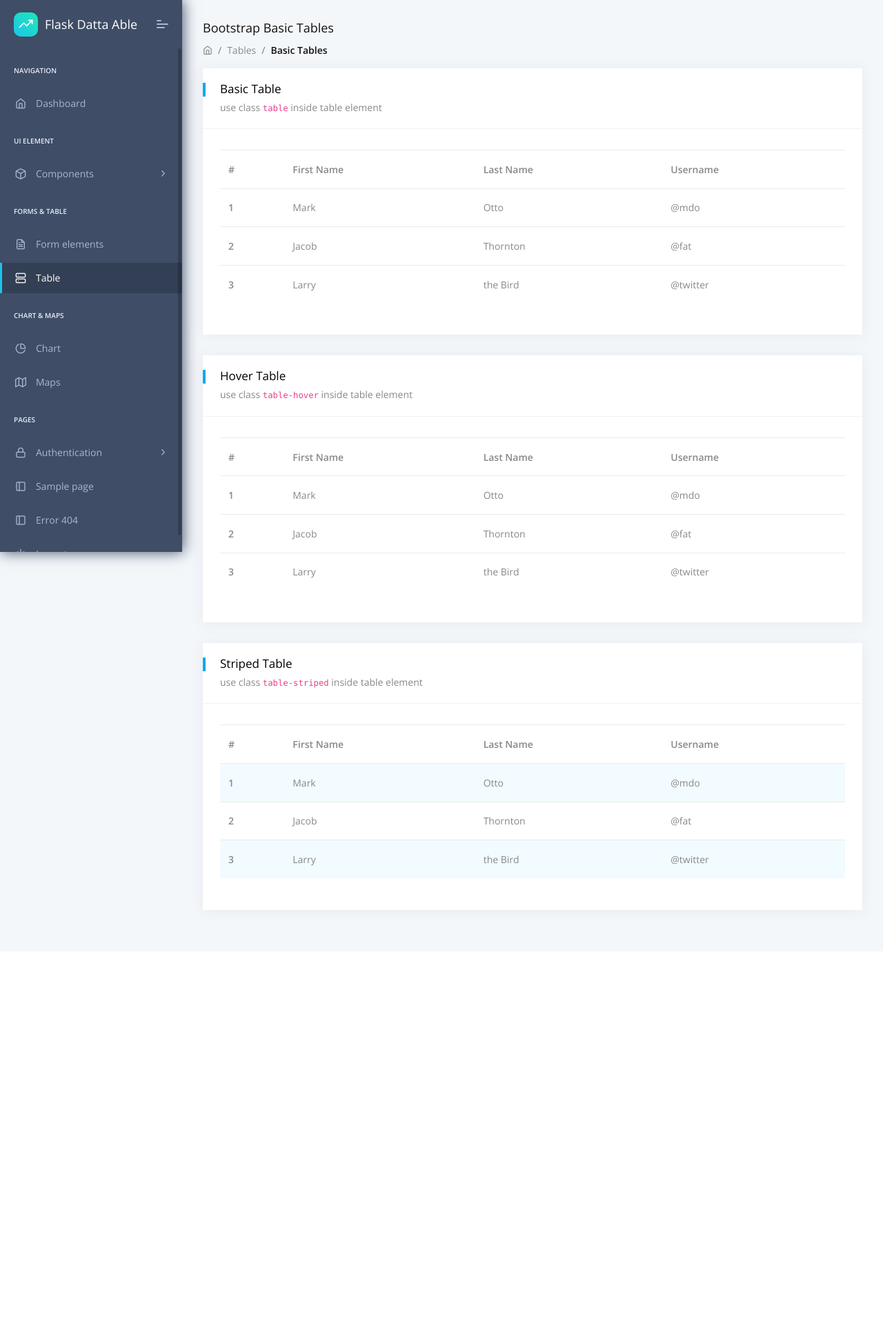
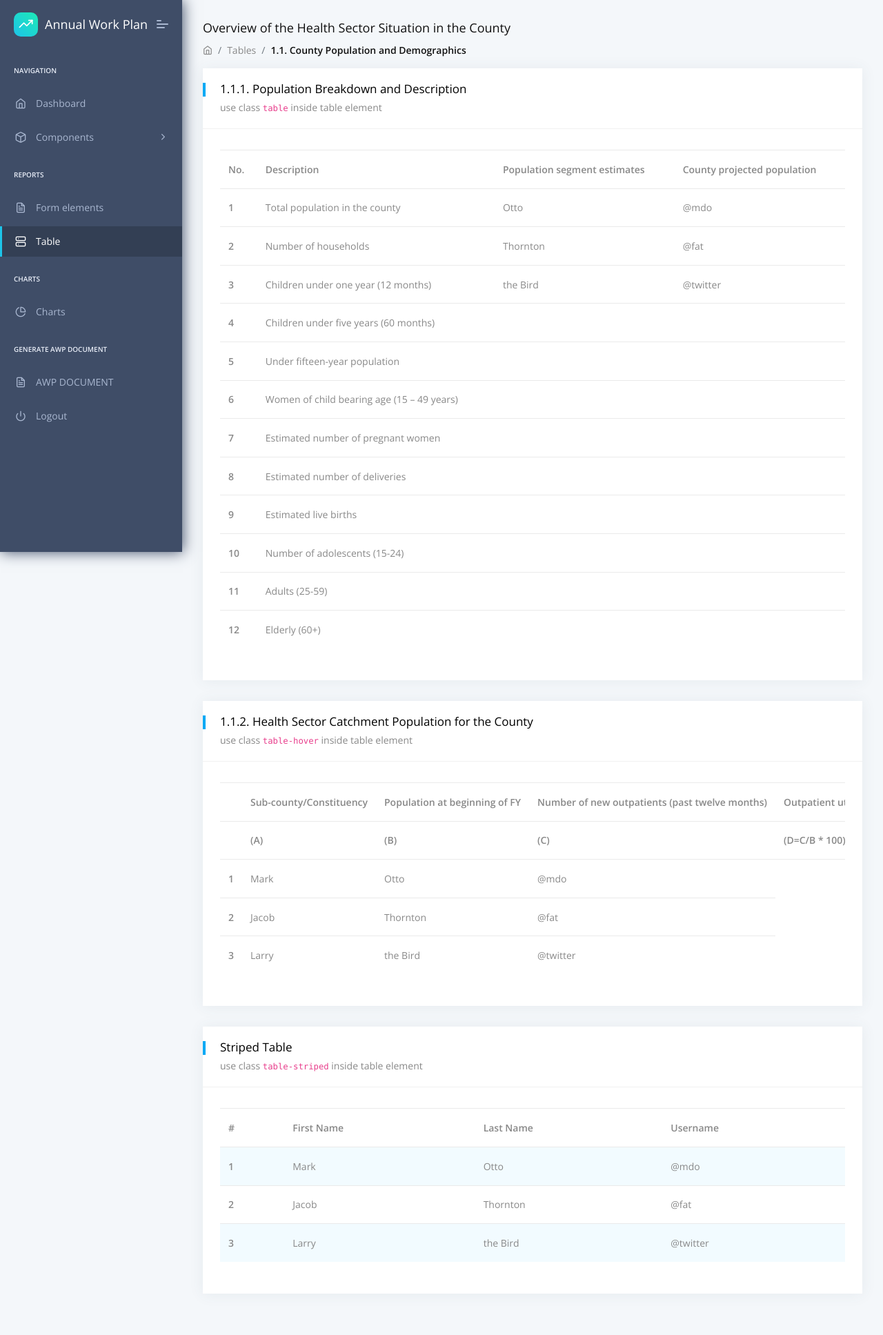
Before and after one commit to ian-njuguna11/AWP_kabarak, a Flask app: page /ui-tables.html in a window 1280 px wide. Shown: the whole page at 69% size. Before the commit the page ends 1333 px from the top, so only its background shows below. Run offline with Flask 2, Linux system fonts and the light colour scheme; the visitor is signed in with stand-in values (Sample User, id 1); some libraries are stand-ins or nearby versions.

Commit message:
awp ui changes

```diff
--- a/app/base/templates/includes/sidebar.html
+++ b/app/base/templates/includes/sidebar.html
@@ -7,7 +7,7 @@
                     <div class="b-bg">
                         <i class="feather icon-trending-up"></i>
                     </div>
-                    <span class="b-title">Flask Datta Able</span>
+                    <span class="b-title">Annual Work Plan</span>
                 </a>
                 <a class="mobile-menu" id="mobile-collapse" href="javascript:"><span></span></a>
             </div>
@@ -20,23 +20,25 @@
                         class="nav-item {% if 'index' in segment %} active {% endif %}">
                         <a href="/" class="nav-link "><span class="pcoded-micon"><i class="feather icon-home"></i></span><span class="pcoded-mtext">Dashboard</span></a>
                     </li>
-                    <li class="nav-item pcoded-menu-caption">
-                        <label>UI Element</label>
-                    </li>
+<!--                    <li class="nav-item pcoded-menu-caption">-->
+<!--                        <label>UI Element</label>-->
+<!--                    </li>-->
                     <li data-username="basic components Button Alert Badges breadcrumb Paggination progress Tooltip popovers Carousel Cards Collapse Tabs pills Modal Grid System Typography Extra Shadows Embeds" class="nav-item pcoded-hasmenu">
                         <a href="javascript:" class="nav-link "><span class="pcoded-micon"><i class="feather icon-box"></i></span><span class="pcoded-mtext">Components</span></a>
                         <ul class="pcoded-submenu">
-                            <li class=""><a href="/ui-button.html" class="">Button</a></li>
-                            <li class=""><a href="/ui-badges.html" class="">Badges</a></li>
-                            <li class=""><a href="/ui-breadcrumb-pagination.html" class="">Breadcrumb & paggination</a></li>
-                            <li class=""><a href="/ui-collapse.html" class="">Collapse</a></li>
-                            <li class=""><a href="/ui-tabs.html" class="">Tabs & pills</a></li>
-                            <li class=""><a href="/ui-typography.html" class="">Typography</a></li>
-                            <li class=""><a href="/ui-icons.html" class="">Feather<span class="pcoded-badge label label-danger">NEW</span></a></li>
+<!--                            <li class=""><a href="/ui-button.html" class="">level I</a></li>-->
+<!--                            <li class=""><a href="/ui-badges.html" class="">level II & III</a></li>-->
+<!--                            <li class=""><a href="/ui-breadcrumb-pagination.html" class="">level IV & V</a></li>-->
+<!--                            <li class=""><a href="/ui-collapse.html" class="">Collapse</a></li>-->
+                            <li class=""><a href="/ui-tabs.html" class="">LEVEL ONE</a></li>
+                            <li class=""><a href="/ui-tabs.html" class="">LEVEL TWO&THREE</a></li>
+                            <li class=""><a href="/ui-tabs.html" class="">LEVEL FOUR&FIVE</a></li>
+<!--                            <li class=""><a href="/ui-typography.html" class="">LEVEL TWO&THREE</a></li>-->
+<!--                            <li class=""><a href="/ui-icons.html" class="">LEVEL FOUR&FIVE<span class="pcoded-badge label label-danger">NEW</span></a></li>-->
                         </ul>
                     </li>
                     <li class="nav-item pcoded-menu-caption">
-                        <label>Forms & table</label>
+                        <label>Reports</label>
                     </li>
                     <li data-username="form elements advance componant validation masking wizard picker select"
                         class="nav-item {% if 'ui-forms' in segment %} active {% endif %}">
@@ -47,30 +49,35 @@
                         <a href="/ui-tables.html" class="nav-link "><span class="pcoded-micon"><i class="feather icon-server"></i></span><span class="pcoded-mtext">Table</span></a>
                     </li>
                     <li class="nav-item pcoded-menu-caption">
-                        <label>Chart & Maps</label>
+                        <label>Charts</label>
                     </li>
                     <li data-username="Charts Morris"
                         class="nav-item {% if 'charts-morris' in segment %} active {% endif %}">
-                        <a href="/charts-morris.html" class="nav-link "><span class="pcoded-micon"><i class="feather icon-pie-chart"></i></span><span class="pcoded-mtext">Chart</span></a></li>
-                    <li data-username="Maps Google"
-                         class="nav-item {% if 'maps-google' in segment %} active {% endif %}">
-                        <a href="/maps-google.html" class="nav-link "><span class="pcoded-micon"><i class="feather icon-map"></i></span><span class="pcoded-mtext">Maps</span></a></li>
+                        <a href="/charts-morris.html" class="nav-link "><span class="pcoded-micon"><i class="feather icon-pie-chart"></i></span><span class="pcoded-mtext">Charts</span></a></li>
+<!--                    <li data-username="Maps Google" -->
+<!--                         class="nav-item {% if 'maps-google' in segment %} active {% endif %}">-->
+<!--                        <a href="/maps-google.html" class="nav-link "><span class="pcoded-micon"><i class="feather icon-map"></i></span><span class="pcoded-mtext">Maps</span></a></li>-->
+<!--                    <li class="nav-item pcoded-menu-caption">-->
+<!--                        <label>Pages</label>-->
+<!--                    </li>-->
+<!--                    <li data-username="Authentication Sign up Sign in reset password Change password Personal information profile settings map form subscribe" class="nav-item pcoded-hasmenu">-->
+<!--                        <a href="javascript:" class="nav-link "><span class="pcoded-micon"><i class="feather icon-lock"></i></span><span class="pcoded-mtext">Authentication</span></a>-->
+<!--                        <ul class="pcoded-submenu">-->
+<!--                            <li class=""><a href="/auth-reset-pass.html" class="">Reset Pass</a></li>-->
+<!--                            <li class=""><a href="/login.html" class="">Login (template)</a></li>-->
+<!--                            <li class=""><a href="/register.html" class="">Register (template)</a></li>-->
+<!--                        </ul>-->
+<!--                    </li>-->
+<!--                    <li data-username="Sample Page" -->
+<!--                        class="nav-item {% if 'page-blank' in segment %} active {% endif %}">-->
+<!--                        <a href="/page-blank.html" class="nav-link"><span class="pcoded-micon"><i class="feather icon-sidebar"></i></span><span class="pcoded-mtext">Sample page</span></a></li>-->
+<!--                    <li data-username="Sample Page" class="nav-item"><a href="/page-404.html" class="nav-link"><span class="pcoded-micon"><i class="feather icon-sidebar"></i></span><span class="pcoded-mtext">Error 404</span></a></li>-->
                     <li class="nav-item pcoded-menu-caption">
-                        <label>Pages</label>
+                        <label>GENERATE AWP DOCUMENT</label>
                     </li>
-                    <li data-username="Authentication Sign up Sign in reset password Change password Personal information profile settings map form subscribe" class="nav-item pcoded-hasmenu">
-                        <a href="javascript:" class="nav-link "><span class="pcoded-micon"><i class="feather icon-lock"></i></span><span class="pcoded-mtext">Authentication</span></a>
-                        <ul class="pcoded-submenu">
-                            <li class=""><a href="/auth-reset-pass.html" class="">Reset Pass</a></li>
-                            <li class=""><a href="/login.html" class="">Login (template)</a></li>
-                            <li class=""><a href="/register.html" class="">Register (template)</a></li>
-                        </ul>
-                    </li>
-                    <li data-username="Sample Page"
-                        class="nav-item {% if 'page-blank' in segment %} active {% endif %}">
-                        <a href="/page-blank.html" class="nav-link"><span class="pcoded-micon"><i class="feather icon-sidebar"></i></span><span class="pcoded-mtext">Sample page</span></a></li>
-                    <li data-username="Sample Page" class="nav-item"><a href="/page-404.html" class="nav-link"><span class="pcoded-micon"><i class="feather icon-sidebar"></i></span><span class="pcoded-mtext">Error 404</span></a></li>
-
+                    <li data-username="Charts Morris"
+                        class="nav-item {% if 'charts-morris' in segment %} active {% endif %}">
+                        <a href="/charts-morris.html" class="nav-link "><span class="pcoded-micon"><i class="feather icon-file-text"></i></span><span class="pcoded-mtext">AWP DOCUMENT</span></a></li>
                     <li data-username="Disabled Menu" class="nav-item">
                         <a href="{{ url_for('base_blueprint.logout') }}" class="nav-link">
                             <span class="pcoded-micon"><i class="feather icon-power"></i></span><span class="pcoded-mtext">Logout</span>
--- a/app/home/templates/charts-morris.html
+++ b/app/home/templates/charts-morris.html
@@ -19,12 +19,12 @@
                 <div class="row align-items-center">
                     <div class="col-md-12">
                         <div class="page-header-title">
-                            <h5 class="m-b-10">Morris Chart</h5>
+                            <h3 class="m-b-10"><b>Annual Work Plan Charts</b></h3>
                         </div>
                         <ul class="breadcrumb">
                             <li class="breadcrumb-item"><a href="/"><i class="feather icon-home"></i></a></li>
-                            <li class="breadcrumb-item"><a href="javascript:">Chart</a></li>
-                            <li class="breadcrumb-item"><a href="javascript:">Morris Chart</a></li>
+                            <li class="breadcrumb-item"><a href="javascript:">Charts</a></li>
+                            <li class="breadcrumb-item"><a href="javascript:">AWP Charts</a></li>
                         </ul>
                     </div>
                 </div>
--- a/app/home/templates/ui-tables.html
+++ b/app/home/templates/ui-tables.html
@@ -15,12 +15,12 @@
                 <div class="row align-items-center">
                     <div class="col-md-12">
                         <div class="page-header-title">
-                            <h5 class="m-b-10">Bootstrap Basic Tables</h5>
+                            <h5 class="m-b-10">Overview of the Health Sector Situation in the County</h5>
                         </div>
                         <ul class="breadcrumb">
                             <li class="breadcrumb-item"><a href="index.html"><i class="feather icon-home"></i></a></li>
                             <li class="breadcrumb-item"><a href="#!">Tables</a></li>
-                            <li class="breadcrumb-item"><a href="javascript:">Basic Tables</a></li>
+                            <li class="breadcrumb-item"><a href="javascript:">1.1.	County Population and Demographics</a></li>
                         </ul>
                     </div>
                 </div>
@@ -35,7 +35,7 @@
                     <div class="col-xl-12">
                         <div class="card">
                             <div class="card-header">
-                                <h5>Basic Table</h5>
+                                <h5>1.1.1.	Population Breakdown and Description </h5>
                                 <span class="d-block m-t-5">use class <code>table</code> inside table element</span>
                             </div>
                             <div class="card-block table-border-style">
@@ -43,30 +43,84 @@
                                     <table class="table">
                                         <thead>
                                             <tr>
-                                                <th>#</th>
-                                                <th>First Name</th>
-                                                <th>Last Name</th>
-                                                <th>Username</th>
+                                                <th>No.</th>
+                                                <th>Description</th>
+                                                <th>Population segment estimates</th>
+                                                <th>County projected population</th>
                                             </tr>
                                         </thead>
                                         <tbody>
                                             <tr>
                                                 <th scope="row">1</th>
-                                                <td>Mark</td>
+                                                <td>Total population in the county</td>
                                                 <td>Otto</td>
                                                 <td>@mdo</td>
                                             </tr>
                                             <tr>
                                                 <th scope="row">2</th>
-                                                <td>Jacob</td>
+                                                <td>Number of households</td>
                                                 <td>Thornton</td>
                                                 <td>@fat</td>
                                             </tr>
                                             <tr>
                                                 <th scope="row">3</th>
-                                                <td>Larry</td>
+                                                <td>Children under one year (12 months)</td>
                                                 <td>the Bird</td>
                                                 <td>@twitter</td>
+                                            </tr>
+                                            <tr>
+                                                <th scope="row">4</th>
+                                                <td>Children under five years (60 months)</td>
+                                                <td></td>
+                                                <td></td>
+                                            </tr>
+                                            <tr>
+                                                <th scope="row">5</th>
+                                                <td>Under fifteen-year population</td>
+                                                <td></td>
+                                                <td></td>
+                                            </tr>
+                                            <tr>
+                                                <th scope="row">6</th>
+                                                <td>Women of child bearing age (15 – 49 years)</td>
+                                                <td></td>
+                                                <td></td>
+                                            </tr>
+                                            <tr>
+                                                <th scope="row">7</th>
+                                                <td>Estimated number of pregnant women</td>
+                                                <td></td>
+                                                <td></td>
+                                            </tr>
+                                            <tr>
+                                                <th scope="row">8</th>
+                                                <td>Estimated number of deliveries</td>
+                                                <td></td>
+                                                <td></td>
+                                            </tr>
+                                            <tr>
+                                                <th scope="row">9</th>
+                                                <td>Estimated live births</td>
+                                                <td></td>
+                                                <td></td>
+                                            </tr>
+                                            <tr>
+                                                <th scope="row">10</th>
+                                                <td>Number of adolescents (15-24)</td>
+                                                <td></td>
+                                                <td></td>
+                                            </tr>
+                                            <tr>
+                                                <th scope="row">11</th>
+                                                <td>Adults (25-59)</td>
+                                                <td></td>
+                                                <td></td>
+                                            </tr>
+                                            <tr>
+                                                <th scope="row">12</th>
+                                                <td>Elderly (60+)</td>
+                                                <td></td>
+                                                <td></td>
                                             </tr>
                                         </tbody>
                                     </table>
@@ -80,7 +134,7 @@
                     <div class="col-xl-12">
                         <div class="card">
                             <div class="card-header">
-                                <h5>Hover Table</h5>
+                                <h5>1.1.2.	Health Sector Catchment Population for the County </h5>
                                 <span class="d-block m-t-5">use class <code>table-hover</code> inside table element</span>
                             </div>
                             <div class="card-block table-border-style">
@@ -88,10 +142,18 @@
                                     <table class="table table-hover">
                                         <thead>
                                             <tr>
-                                                <th>#</th>
-                                                <th>First Name</th>
-                                                <th>Last Name</th>
-                                                <th>Username</th>
+                                                <th></th>
+                                                <th><b>Sub-county/Constituency</b></th>
+                                                <th><b>Population at beginning of FY</b></th>
+                                                <th><b>Number of new outpatients (past twelve months)</b></th>
+                                                <th>Outpatient utilization per person</th>
+                                            </tr>
+                                            <tr>
+                                                <th></th>
+                                                <th>(A)</th>
+                                                <th>(B)</th>
+                                                <th>(C)</th>
+                                                <th>(D=C/B * 100)</th>
                                             </tr>
                                         </thead>
                                         <tbody>
```
Also changed, not shown: app/home/templates/ui-tabs.html (+58 -58 lines).
